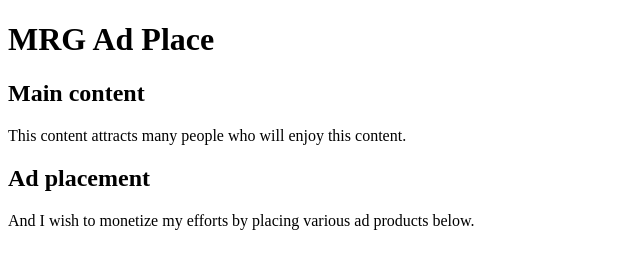
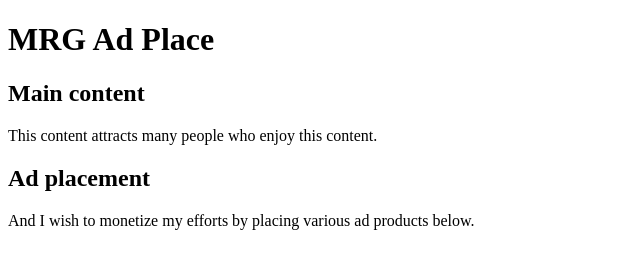
Before and after one commit to mrgplace/mrgplace.github.io, a plain HTML site: page index.html in a window 1280 px wide. Shown: the full height of the page, 0-640 px from the left. Drawn offline with Linux system fonts and the light colour scheme.

```diff
--- a/index.html
+++ b/index.html
@@ -7,7 +7,7 @@
   <body>
     <h1>MRG Ad Place</h1>
     <h2>Main content</h2>
-    This content attracts many people who will enjoy this content.
+    This content attracts many people who enjoy this content.
     <h2>Ad placement</h2>
     And I wish to monetize my efforts by placing various ad products below.
     <script async src="https://ad.mail.ru/static/ads-async.js"></script>
```
